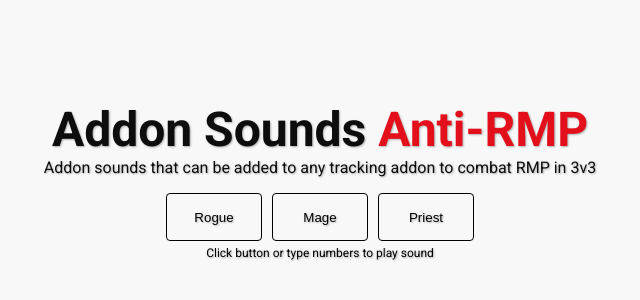
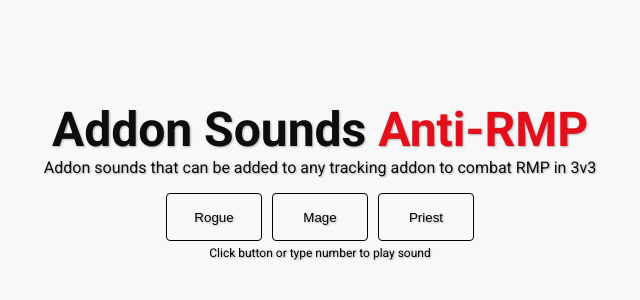
Before and after one commit to EmirB08/RMP, a plain HTML site: page index.html in a window 1280 px wide. Shown: the part 142-442 px from the top of the page, 320-960 px from the left. Drawn offline with Linux system fonts and the light colour scheme.

Commit message:
fix paragraph

```diff
--- a/index.html
+++ b/index.html
@@ -20,7 +20,7 @@
         <button class="class-button" id="mageButton">Mage</button>
         <button class="class-button" id="priestButton">Priest</button>
         </div>
-        <p class="page-instructions">Click button or type numbers to play sound</p>
+        <p class="page-instructions">Click button or type number to play sound</p>
         <div id="soundsContainer"></div>
     </div>
 </body>
```
